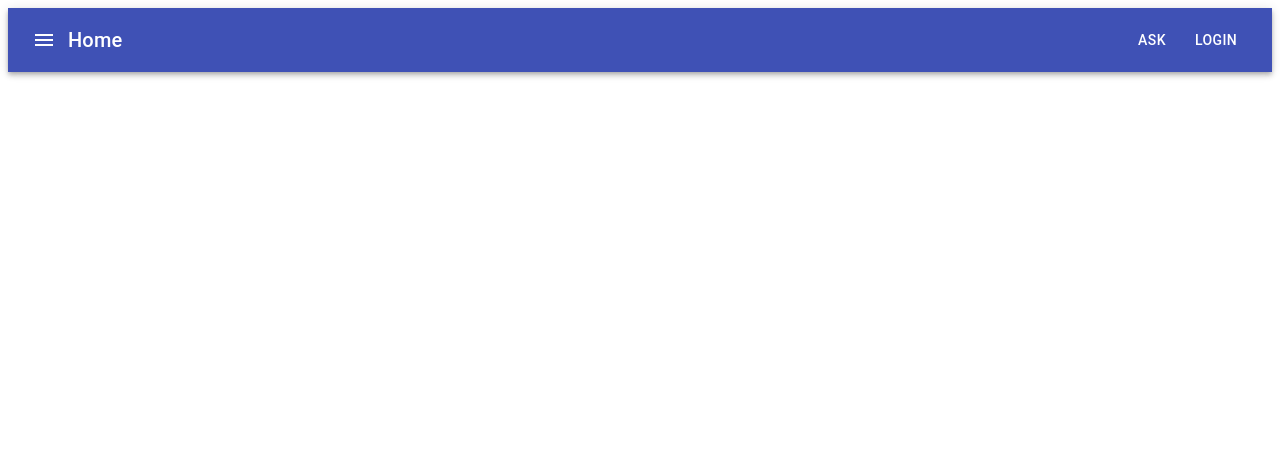
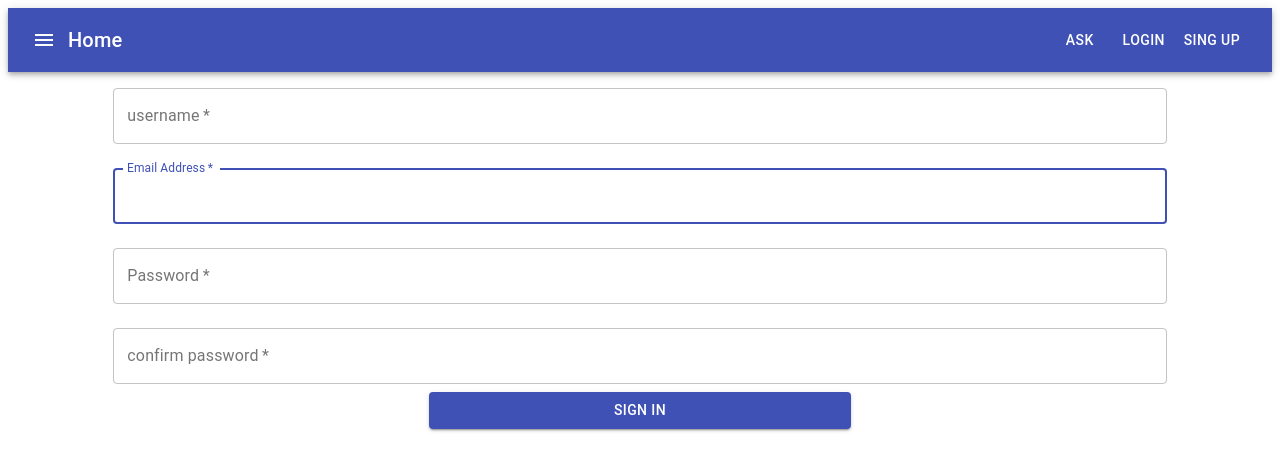
Before and after one commit to gutama8787/Sycamore, a React (Create React App) app in the folder client/: page /signup in a window 1280 px wide. Shown: the top 470 px of the page. Built offline with nearby package versions, Linux system fonts and the light colour scheme.

Commit message:
singup and login page added

```diff
--- a/client/src/App.js
+++ b/client/src/App.js
@@ -4,12 +4,13 @@ import {
     BrowserRouter as Router,
     Switch,
     Route,
-    Link,
-    Redirect
 } from "react-router-dom";
 import Ask from './components/Forms/Ask/Ask';
 import Post from './components/Posts/Post/Post';
 import Posts from './components/Posts/Posts';
+import Signup from './components/Forms/Login/Signup';
+import Login from './components/Forms/Login/Login';
+
 /*
 [X] There should be a header. -static
 [X]  - The website name
@@ -21,9 +22,9 @@ import Posts from './components/Posts/Posts';
 [x]  Upload to git hub
 [x]    - add a .env file
 [x]    - init git localy and push remotly
-[]  Complete form
-[]    - make sure the form is saved onto redux store
-[]    - make sure the from is saved onto a database
+[x]  Complete form
+[x]    - make sure the form is saved onto redux store
+[x]    - make sure the from is saved onto a database
 
 */
 
@@ -45,6 +46,8 @@ function App() {
                     <Route exact path="/posts/:postId" component={Post} />
                     <Route exact path="/ask" component={Ask} />
                     {/* <Redirect to="/" /> */}
+                    <Route exact path="/signup" component={Signup}/>
+                    <Route exact path="/login" component={Login}/>
                 </Switch>
             </Router>
         </div>
--- /dev/null
+++ b/client/src/components/Forms/Login/Login.js
@@ -0,0 +1,50 @@
+import Reac from "react";
+import { Button, Grid, TextField } from "@material-ui/core";
+
+const Signup = () => {
+  return (
+    <form>
+      <Grid  container justifyContent="center">
+
+      <Grid row spacing={6} xs={10}>
+        <TextField
+          variant="outlined"
+          margin="normal"
+          required
+          fullWidth
+          id="email"
+          label="Email Address"
+          name="email"
+          autoComplete="email"
+          autoFocus
+        />
+        <TextField
+          variant="outlined"
+          margin="normal"
+          required
+          fullWidth
+          name="password"
+          label="Password"
+          type="password"
+          id="password"
+          autoComplete="current-password"
+        />
+      </Grid>
+      <br></br>
+      <Grid spacing={3} xs={4}>
+          <Button
+            type="submit"
+            fullWidth
+            variant="contained"
+            color="primary"
+            xs={2}
+          >
+            Sign In
+          </Button>
+        </Grid>
+      </Grid>
+    </form>
+  );
+};
+
+export default Signup;
--- /dev/null
+++ b/client/src/components/Forms/Login/Signup.js
@@ -0,0 +1,101 @@
+import Reac,{useState} from "react";
+import { Button, Grid, TextField } from "@material-ui/core";
+
+
+const Signup = () => {
+  const initialState = {
+    username: '',
+    email: '',
+    password: '',
+    conf_password: ''
+  }
+
+  const [user, setUser] = useState(initialState)
+  const handleSubmit = (e) => {
+    if (user.conf_password !== user.password) {
+      alert("re-enter password!")
+    }
+    e.preventDefault()
+  }
+  return (
+    <form onSubmit={e=>
+      handleSubmit(e)
+    }>
+      <Grid  container justifyContent="center">
+
+      <Grid row spacing={6} xs={10}>
+        <TextField
+          variant="outlined"
+          margin="normal"
+          required
+          fullWidth
+          id="username"
+          label="username"
+          name="username"
+          autoComplete="username"
+          autoFocus
+          onChange={(e)=>{
+            setUser({...user, username: e.target.value})
+          }}
+        />
+        <TextField
+          variant="outlined"
+          margin="normal"
+          required
+          fullWidth
+          id="email"
+          label="Email Address"
+          name="email"
+          autoComplete="email"
+          autoFocus
+          onChange={(e)=>{
+            setUser({...user, password: e.target.value})
+          }}
+        />
+        <TextField
+          variant="outlined"
+          margin="normal"
+          required
+          fullWidth
+          name="password"
+          label="Password"
+          type="password"
+          id="password"
+          autoComplete="current-password"
+          onChange={(e)=>{
+            setUser({...user, password: e.target.value})
+          }}
+        />
+         <TextField
+          variant="outlined"
+          margin="normal"
+          required
+          fullWidth
+          name="password"
+          label="confirm password"
+          type="password"
+          id="conf_password"
+          onChange={(e)=>{
+            setUser({...user, conf_password: e.target.value})
+          }}
+        />
+      </Grid>
+      <br></br>
+      <Grid spacing={3} xs={4}>
+          <Button
+            type="submit"
+            fullWidth
+            variant="contained"
+            color="primary"
+            xs={2}
+
+          >
+            Sign In
+          </Button>
+        </Grid>
+      </Grid>
+    </form>
+  );
+};
+
+export default Signup;
--- a/client/src/components/Header/Header.js
+++ b/client/src/components/Header/Header.js
@@ -41,7 +41,18 @@ export default function Header() {
                             </Link>
                         </Button>
 
-                        <Button color="inherit">Login</Button>
+                        <Button color="inherit" >
+                            <Link to="/login"  style={{ textDecoration: 'none', color:'white' }}>
+                                Login
+                            </Link>
+                        </Button>
+
+                        <Button color="inherit" >
+                            <Link to="/signup"  style={{ textDecoration: 'none', color:'white' }}>
+                                sing up
+                            </Link>
+                        </Button>
+
                     </Toolbar>
                 </AppBar>
             </div>
--- a/client/src/components/Posts/Posts.js
+++ b/client/src/components/Posts/Posts.js
@@ -3,18 +3,31 @@ import React from 'react';
 import PostPreview from './Post/PostPreview';
 import { Grid } from '@material-ui/core';
 import useStyles from './styles';
-
+import axios from 'axios';
+import { useState,useEffect } from 'react';
 import { useSelector } from 'react-redux';
 import { Paper, Typography } from '@material-ui/core';
 export default function Posts() {
   const classes = useStyles();
   const posts = useSelector(state => state.posts)
+ const [dump, setdump] = useState('')
+  // make an api call
+
+
+  useEffect(()=>{
+    axios.get('http://localhost:5000/posts').then(response => {
+      setdump(response.data[0].body);
+      console.log(response.data)
+    })
+  })
 
   return (
     <div className={classes.root}>
       <Grid container spacing={3} justify="center">
-        {posts.map(post=>(<PostPreview state={post}/>))}
+
+          {posts.map(post=>(<PostPreview key={post._id} state={post}/>))}
       </Grid>
+      {dump}
     </div>
   );
 }
--- a/client/src/reducers/postSlice.js
+++ b/client/src/reducers/postSlice.js
@@ -1,23 +1,14 @@
-// import { createSlice } from "@reduxjs/toolkit";
-
-// const initialState = {
-//         title: 'The duality of man', body: 'The duality of man is something i hear often.', tags: ['life','dulity'], file: ''
-// }
-
-// const postSlice = createSlice({
-//     name: 'posts',
-//   initialState: initialState,
-//   reducers: {}
-// })
-// const postReducer = postSlice.reducer
-// export default postReducer
 
 import { createSlice } from '@reduxjs/toolkit'
 
-const initialState = [
-  { id: '1', title: 'First Post!', content: 'Hello!' },
-  { id: '2', title: 'Second Post', content: 'More text' }
-]
+
+
+const initialState = [{"tags":["Ford","BMW","Fiat"],"likeCount":0,"createdAt":"2021-08-13T18:20:54.970Z","_id":"6116b81391864a0f92f7da4a",
+"title":"Lorem Ipsum is simply dummy text ","body":" It has surviions of Lorem Ipsum","file":"",
+"username":"gutama","comments":[],"__v":0},{"tags":["life","bat","mat"],"likeCount":0,"createdAt":"2021-08-13T18:27:32.203Z","_id":"6116b9a62ef0f80fdfb8cc32",
+"title":"The second coming  ","body":"Lorem Ipsum is simply dummy text ever since the 1500s, when an unknown printer took a galley of type and scrambled it to make a type specimen bookf Lorem Ipsum",
+"file":"","username":"john doe","comments":[],"__v":0}]
+
 
 const postsSlice = createSlice({
   name: 'posts',
```
Also changed, not shown: client/src/reducers/userSlice.js (+21 -0 lines), 2 other files (tests, documents, lock files or other folders).
